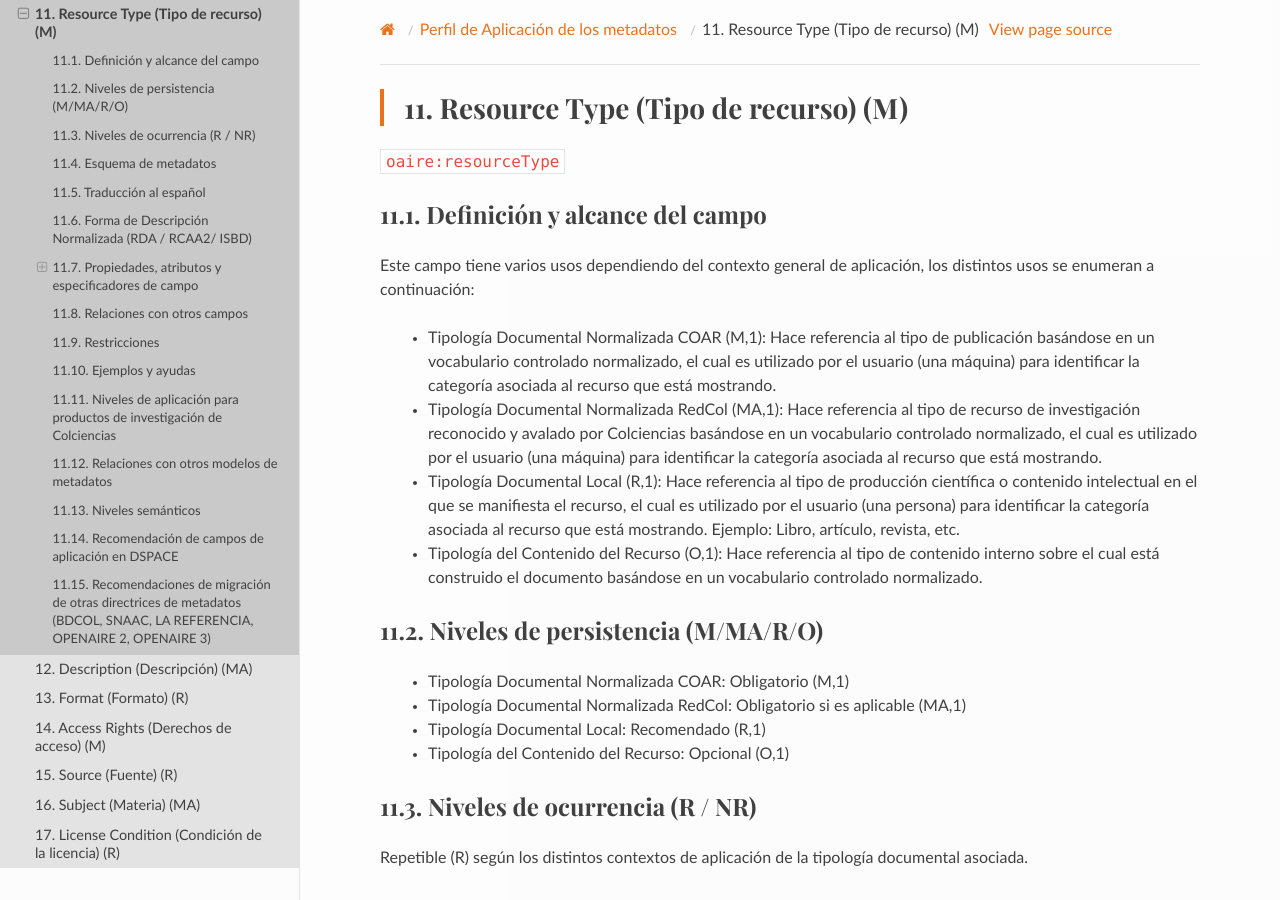
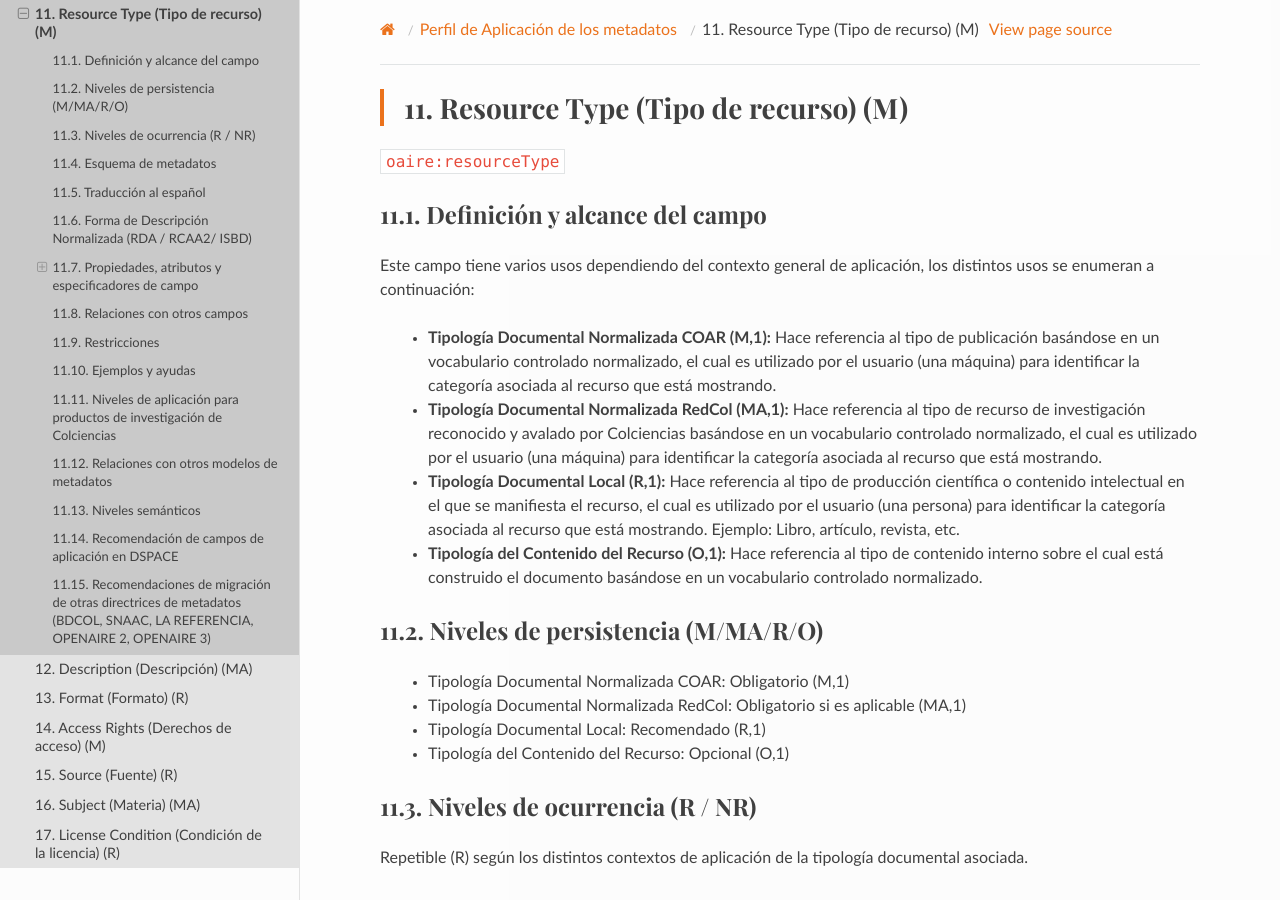
Before and after one commit to rcic/openaire4, a Sphinx documentation site: the page built from docs/field_publicationtype.rst, in a window 1280 px wide and 900 px high. Built offline with Sphinx 7.4.7 and the Read the Docs theme 2.0.0, drawn with Linux system fonts in a browser that asks for light colours; some web fonts are replaced; a script that is not in the unit is left out; some of the changed text lies outside the part shown.

Commit message:
correciones

```diff
--- a/docs/field_publicationtype.rst
+++ b/docs/field_publicationtype.rst
@@ -10,13 +10,13 @@ Definición y alcance del campo
 
 Este campo tiene varios usos dependiendo del contexto general de aplicación, los distintos usos se enumeran a continuación:
 
-	- Tipología Documental Normalizada COAR (M,1): Hace referencia al tipo de publicación basándose en un vocabulario controlado normalizado, el cual es utilizado por el usuario (una máquina) para identificar la categoría asociada al recurso que está mostrando.
+	- **Tipología Documental Normalizada COAR (M,1):** Hace referencia al tipo de publicación basándose en un vocabulario controlado normalizado, el cual es utilizado por el usuario (una máquina) para identificar la categoría asociada al recurso que está mostrando.
 
-	- Tipología Documental Normalizada RedCol (MA,1): Hace referencia al tipo de recurso de investigación reconocido y avalado por Colciencias basándose en un vocabulario controlado normalizado, el cual es utilizado por el usuario (una máquina) para identificar la categoría asociada al recurso que está mostrando.
+	- **Tipología Documental Normalizada RedCol (MA,1):** Hace referencia al tipo de recurso de investigación reconocido y avalado por Colciencias basándose en un vocabulario controlado normalizado, el cual es utilizado por el usuario (una máquina) para identificar la categoría asociada al recurso que está mostrando.
 
-	- Tipología Documental Local (R,1): Hace referencia al tipo de producción científica o contenido intelectual en el que se manifiesta el recurso, el cual es utilizado por el usuario (una persona) para identificar la categoría asociada al recurso que está mostrando.  Ejemplo: Libro, artículo, revista, etc.
+	- **Tipología Documental Local (R,1):** Hace referencia al tipo de producción científica o contenido intelectual en el que se manifiesta el recurso, el cual es utilizado por el usuario (una persona) para identificar la categoría asociada al recurso que está mostrando.  Ejemplo: Libro, artículo, revista, etc.
 
-	- Tipología del Contenido del Recurso (O,1): Hace referencia al tipo de contenido interno sobre el cual está construido el documento basándose en un vocabulario controlado normalizado.
+	- **Tipología del Contenido del Recurso (O,1):** Hace referencia al tipo de contenido interno sobre el cual está construido el documento basándose en un vocabulario controlado normalizado.
 
 Niveles de persistencia (M/MA/R/O)
 ------------------------------------
@@ -240,7 +240,7 @@ Utilice la etiqueta del término de tipo de recurso como valor. Utilice el **val
 
 - **Tipología Documental Normalizada RedCol:** Se debe seleccionar el tipo de recurso que debe estar debidamente relacionado con una uri definida con el vocabulario controlado de REDCOL:
 
-- Productos resultados de actividades de generación de nuevo conocimiento:
+**Productos resultados de actividades de generación de nuevo conocimiento**
 
 +---------------------------------------------------------------+------------------------------------------------------------------------------------------------------------------------------------+--------------------------------------------------------------------------------------------------+
 | Tipo Documental Específico Colciencia                         | Notas                                                                                                                              | Valor Autorizado                                                                                 |
@@ -268,7 +268,7 @@ Utilice la etiqueta del término de tipo de recurso como valor. Utilice el **val
 | Obras o Productos de creación en artes, arquitectura y diseño |                                                                                                                                    | https://purl.org/redcol/resource_type/AAD                                                        |
 +---------------------------------------------------------------+------------------------------------------------------------------------------------------------------------------------------------+--------------------------------------------------------------------------------------------------+
 
-- Productos resultados de actividades de desarrollo tecnológico e innovación.
+**Productos resultados de actividades de desarrollo tecnológico e innovación**
 
 ..
 
@@ -335,7 +335,7 @@ Utilice la etiqueta del término de tipo de recurso como valor. Utilice el **val
 
 ..
 
-- Productos resultados de actividades de apropiación social del conocimiento.
+**Productos resultados de actividades de apropiación social del conocimiento**
 
 ..
 
@@ -400,7 +400,7 @@ Utilice la etiqueta del término de tipo de recurso como valor. Utilice el **val
 
 ..
 
-- Productos de actividades relacionadas con la Formación de Recurso Humano en CTeI
+**Productos de actividades relacionadas con la Formación de Recurso Humano en CTeI**
 
 +-------------------------------------------------------+------------------------------------------+-------------------------------------------+
 | Dirección de Tesis de doctorado                       |                                          | https://purl.org/redcol/resource_type/TD  |
```
